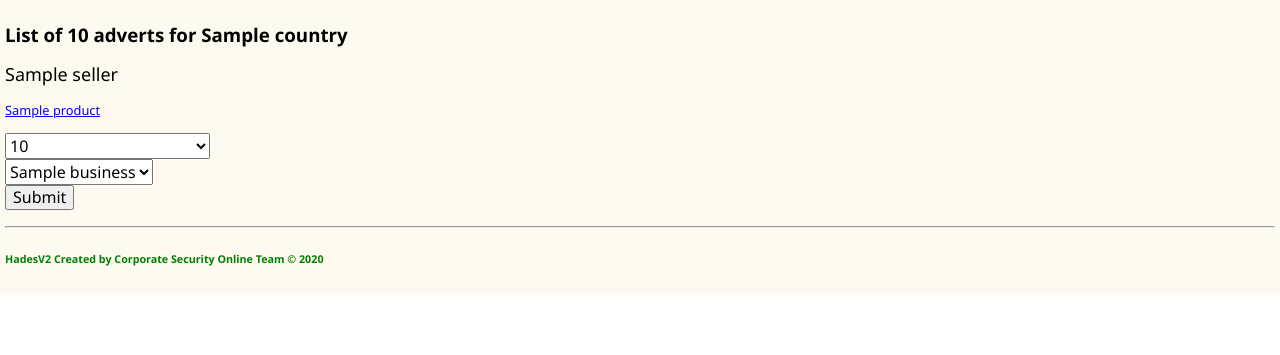
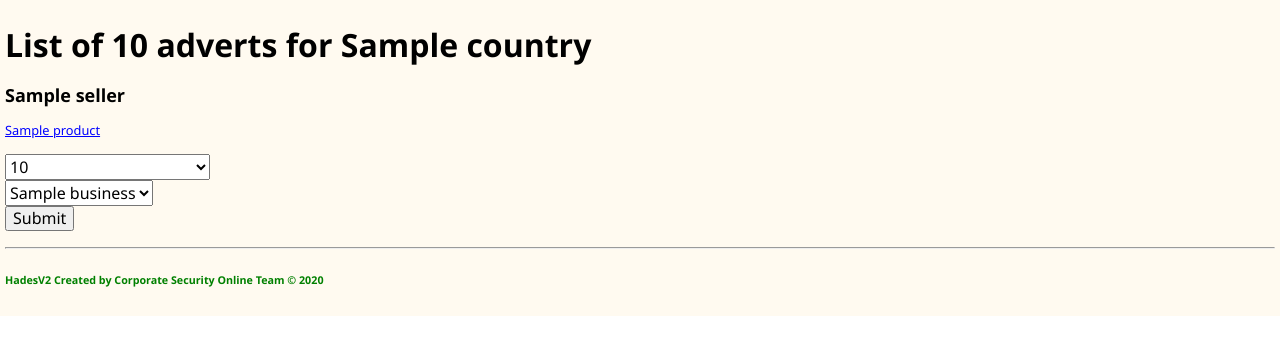
Before and after one commit to Faustas55/g, a Python web app: template templates/adverts.html in a window 1280 px wide. Shown: the part 38-393 px from the top of the page. Run offline with Jinja, Linux system fonts and the light colour scheme; the template is opened without the code that fills it: most values are stand-ins (such as "Sample title", 1, 10 or a date in 2020).

Commit message:
updated css to look nicer

```diff
--- a/static/site.css
+++ b/static/site.css
@@ -15,7 +15,7 @@ header h1{
 .seller{
     color:black;
     font-size: large;
-    font-weight: 500;
+    font-weight: 600;
 }
 
 .navbar {
--- a/templates/adverts.html
+++ b/templates/adverts.html
@@ -4,7 +4,7 @@ List adverts
 {% endblock %}
 {% block content %}
 
-<h3>List of {{category}} adverts for {{country}}</h3>
+<h1>List of {{category}} adverts for {{country}}</h1>
 
 <div class="container-fluid">
 
```
